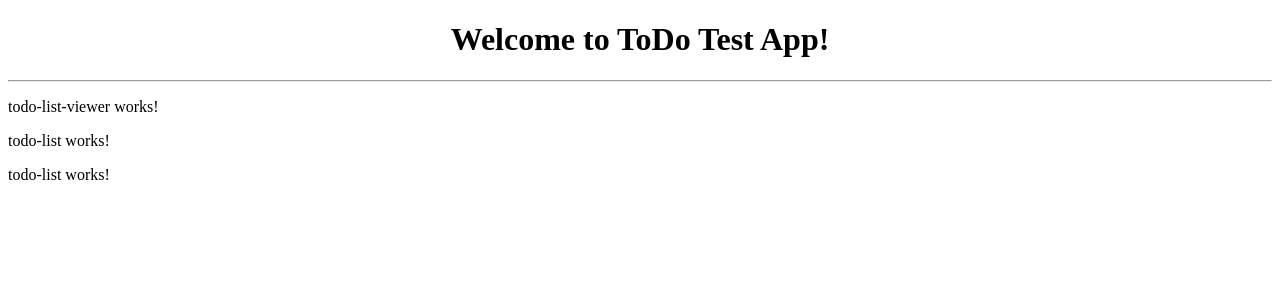
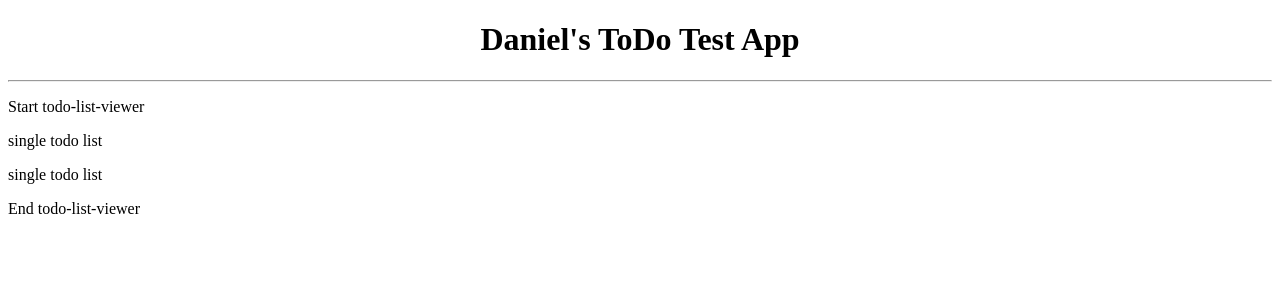
Before and after one commit to danieladams456/angular-todo-app, an Angular app: page / in a window 1280 px wide. Shown: the top 300 px of the page. Built offline with nearby package versions, Linux system fonts and the light colour scheme.

Commit message:
initial idea of layout

```diff
--- a/src/app/app.component.html
+++ b/src/app/app.component.html
@@ -1,8 +1,6 @@
 <!--The content below is only a placeholder and can be replaced.-->
 <div style="text-align:center">
-  <h1>
-    Welcome to {{title}}!
-  </h1>
+  <h1>Daniel's ToDo Test App</h1>
 </div>
 <hr/>
 <app-todo-list-viewer></app-todo-list-viewer>
--- a/src/app/components/todo-list-viewer/todo-list-viewer.component.html
+++ b/src/app/components/todo-list-viewer/todo-list-viewer.component.html
@@ -1,5 +1,6 @@
 <p>
-  todo-list-viewer works!
+  Start todo-list-viewer
   <app-todo-list></app-todo-list>
   <app-todo-list></app-todo-list>
+  End todo-list-viewer
 </p>
--- a/src/app/components/todo-list/todo-list.component.html
+++ b/src/app/components/todo-list/todo-list.component.html
@@ -1,3 +1,3 @@
 <p>
-  todo-list works!
+  single todo list
 </p>
```
